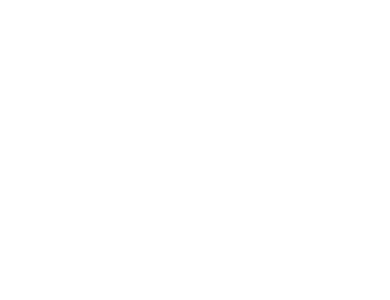
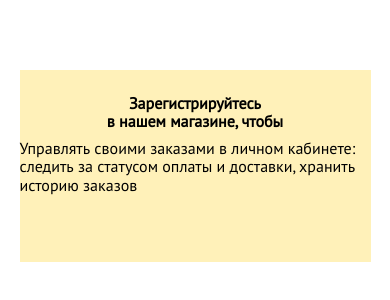
Before and after one commit to akim1995/transtarter, a Vue app in the folder transtarter-frontend/: page / in a window 390 px wide. Shown: the part 256-556 px from the top of the page. Built offline with nearby package versions, Linux system fonts and the light colour scheme.

Commit message:
start to create markup for registration component + added carousel

```diff
--- a/transtarter-frontend/package.json
+++ b/transtarter-frontend/package.json
@@ -10,8 +10,8 @@
     "test:e2e": "vue-cli-service test:e2e"
   },
   "dependencies": {
-    "normalize.css": "^8.0.1",
     "vue": "^2.5.21",
+    "vue-carousel": "^0.17.0",
     "vue-class-component": "^6.0.0",
     "vue-property-decorator": "^7.0.0",
     "vue-router": "^3.0.1",
--- a/transtarter-frontend/public/index.html
+++ b/transtarter-frontend/public/index.html
@@ -6,6 +6,7 @@
     <meta name="viewport" content="width=device-width,initial-scale=1.0">
     <link rel="icon" href="<%= BASE_URL %>favicon.ico">
     <title>transtarter-frontend</title>
+    <link href="https://fonts.googleapis.com/css?family=PT+Sans" rel="stylesheet">
   </head>
   <body>
     <noscript>
--- a/transtarter-frontend/src/App.vue
+++ b/transtarter-frontend/src/App.vue
@@ -3,3 +3,7 @@
     <router-view/>
   </div>
 </template>
+
+<style lang="scss">
+@import "./assets/scss/main.scss";
+</style>
--- a/transtarter-frontend/src/assets/scss/main.scss
+++ b/transtarter-frontend/src/assets/scss/main.scss
@@ -1,5 +1,19 @@
+// vendors
+@import "./normalize-css.scss";
+
+// modules
 @import "./variables.scss";
 
 body {
     background-color: $white;
+    margin: 0;
+    font-family: 'PT Sans', sans-serif;
 }
+
+.bold {
+    font-weight: bold;
+}
+
+.text-center {
+    text-align: center;
+}
--- /dev/null
+++ b/transtarter-frontend/src/assets/scss/normalize-css.scss
@@ -0,0 +1,349 @@
+/*! normalize.css v8.0.1 | MIT License | github.com/necolas/normalize.css */
+
+/* Document
+   ========================================================================== */
+
+/**
+ * 1. Correct the line height in all browsers.
+ * 2. Prevent adjustments of font size after orientation changes in iOS.
+ */
+
+ html {
+    line-height: 1.15; /* 1 */
+    -webkit-text-size-adjust: 100%; /* 2 */
+  }
+
+  /* Sections
+     ========================================================================== */
+
+  /**
+   * Remove the margin in all browsers.
+   */
+
+  body {
+    margin: 0;
+  }
+
+  /**
+   * Render the `main` element consistently in IE.
+   */
+
+  main {
+    display: block;
+  }
+
+  /**
+   * Correct the font size and margin on `h1` elements within `section` and
+   * `article` contexts in Chrome, Firefox, and Safari.
+   */
+
+  h1 {
+    font-size: 2em;
+    margin: 0.67em 0;
+  }
+
+  /* Grouping content
+     ========================================================================== */
+
+  /**
+   * 1. Add the correct box sizing in Firefox.
+   * 2. Show the overflow in Edge and IE.
+   */
+
+  hr {
+    box-sizing: content-box; /* 1 */
+    height: 0; /* 1 */
+    overflow: visible; /* 2 */
+  }
+
+  /**
+   * 1. Correct the inheritance and scaling of font size in all browsers.
+   * 2. Correct the odd `em` font sizing in all browsers.
+   */
+
+  pre {
+    font-family: monospace, monospace; /* 1 */
+    font-size: 1em; /* 2 */
+  }
+
+  /* Text-level semantics
+     ========================================================================== */
+
+  /**
+   * Remove the gray background on active links in IE 10.
+   */
+
+  a {
+    background-color: transparent;
+  }
+
+  /**
+   * 1. Remove the bottom border in Chrome 57-
+   * 2. Add the correct text decoration in Chrome, Edge, IE, Opera, and Safari.
+   */
+
+  abbr[title] {
+    border-bottom: none; /* 1 */
+    text-decoration: underline; /* 2 */
+    text-decoration: underline dotted; /* 2 */
+  }
+
+  /**
+   * Add the correct font weight in Chrome, Edge, and Safari.
+   */
+
+  b,
+  strong {
+    font-weight: bolder;
+  }
+
+  /**
+   * 1. Correct the inheritance and scaling of font size in all browsers.
+   * 2. Correct the odd `em` font sizing in all browsers.
+   */
+
+  code,
+  kbd,
+  samp {
+    font-family: monospace, monospace; /* 1 */
+    font-size: 1em; /* 2 */
+  }
+
+  /**
+   * Add the correct font size in all browsers.
+   */
+
+  small {
+    font-size: 80%;
+  }
+
+  /**
+   * Prevent `sub` and `sup` elements from affecting the line height in
+   * all browsers.
+   */
+
+  sub,
+  sup {
+    font-size: 75%;
+    line-height: 0;
+    position: relative;
+    vertical-align: baseline;
+  }
+
+  sub {
+    bottom: -0.25em;
+  }
+
+  sup {
+    top: -0.5em;
+  }
+
+  /* Embedded content
+     ========================================================================== */
+
+  /**
+   * Remove the border on images inside links in IE 10.
+   */
+
+  img {
+    border-style: none;
+  }
+
+  /* Forms
+     ========================================================================== */
+
+  /**
+   * 1. Change the font styles in all browsers.
+   * 2. Remove the margin in Firefox and Safari.
+   */
+
+  button,
+  input,
+  optgroup,
+  select,
+  textarea {
+    font-family: inherit; /* 1 */
+    font-size: 100%; /* 1 */
+    line-height: 1.15; /* 1 */
+    margin: 0; /* 2 */
+  }
+
+  /**
+   * Show the overflow in IE.
+   * 1. Show the overflow in Edge.
+   */
+
+  button,
+  input { /* 1 */
+    overflow: visible;
+  }
+
+  /**
+   * Remove the inheritance of text transform in Edge, Firefox, and IE.
+   * 1. Remove the inheritance of text transform in Firefox.
+   */
+
+  button,
+  select { /* 1 */
+    text-transform: none;
+  }
+
+  /**
+   * Correct the inability to style clickable types in iOS and Safari.
+   */
+
+  button,
+  [type="button"],
+  [type="reset"],
+  [type="submit"] {
+    -webkit-appearance: button;
+  }
+
+  /**
+   * Remove the inner border and padding in Firefox.
+   */
+
+  button::-moz-focus-inner,
+  [type="button"]::-moz-focus-inner,
+  [type="reset"]::-moz-focus-inner,
+  [type="submit"]::-moz-focus-inner {
+    border-style: none;
+    padding: 0;
+  }
+
+  /**
+   * Restore the focus styles unset by the previous rule.
+   */
+
+  button:-moz-focusring,
+  [type="button"]:-moz-focusring,
+  [type="reset"]:-moz-focusring,
+  [type="submit"]:-moz-focusring {
+    outline: 1px dotted ButtonText;
+  }
+
+  /**
+   * Correct the padding in Firefox.
+   */
+
+  fieldset {
+    padding: 0.35em 0.75em 0.625em;
+  }
+
+  /**
+   * 1. Correct the text wrapping in Edge and IE.
+   * 2. Correct the color inheritance from `fieldset` elements in IE.
+   * 3. Remove the padding so developers are not caught out when they zero out
+   *    `fieldset` elements in all browsers.
+   */
+
+  legend {
+    box-sizing: border-box; /* 1 */
+    color: inherit; /* 2 */
+    display: table; /* 1 */
+    max-width: 100%; /* 1 */
+    padding: 0; /* 3 */
+    white-space: normal; /* 1 */
+  }
+
+  /**
+   * Add the correct vertical alignment in Chrome, Firefox, and Opera.
+   */
+
+  progress {
+    vertical-align: baseline;
+  }
+
+  /**
+   * Remove the default vertical scrollbar in IE 10+.
+   */
+
+  textarea {
+    overflow: auto;
+  }
+
+  /**
+   * 1. Add the correct box sizing in IE 10.
+   * 2. Remove the padding in IE 10.
+   */
+
+  [type="checkbox"],
+  [type="radio"] {
+    box-sizing: border-box; /* 1 */
+    padding: 0; /* 2 */
+  }
+
+  /**
+   * Correct the cursor style of increment and decrement buttons in Chrome.
+   */
+
+  [type="number"]::-webkit-inner-spin-button,
+  [type="number"]::-webkit-outer-spin-button {
+    height: auto;
+  }
+
+  /**
+   * 1. Correct the odd appearance in Chrome and Safari.
+   * 2. Correct the outline style in Safari.
+   */
+
+  [type="search"] {
+    -webkit-appearance: textfield; /* 1 */
+    outline-offset: -2px; /* 2 */
+  }
+
+  /**
+   * Remove the inner padding in Chrome and Safari on macOS.
+   */
+
+  [type="search"]::-webkit-search-decoration {
+    -webkit-appearance: none;
+  }
+
+  /**
+   * 1. Correct the inability to style clickable types in iOS and Safari.
+   * 2. Change font properties to `inherit` in Safari.
+   */
+
+  ::-webkit-file-upload-button {
+    -webkit-appearance: button; /* 1 */
+    font: inherit; /* 2 */
+  }
+
+  /* Interactive
+     ========================================================================== */
+
+  /*
+   * Add the correct display in Edge, IE 10+, and Firefox.
+   */
+
+  details {
+    display: block;
+  }
+
+  /*
+   * Add the correct display in all browsers.
+   */
+
+  summary {
+    display: list-item;
+  }
+
+  /* Misc
+     ========================================================================== */
+
+  /**
+   * Add the correct display in IE 10+.
+   */
+
+  template {
+    display: none;
+  }
+
+  /**
+   * Add the correct display in IE 10.
+   */
+
+  [hidden] {
+    display: none;
+  }
--- a/transtarter-frontend/src/components/Registration.vue
+++ /dev/null
@@ -1,22 +0,0 @@
-<template>
-  <div>
-    <!-- desktop version -->
-
-    <!-- mobile version -->
-
-  </div>
-
-</template>
-
-<script lang="ts">
-import { Component, Prop, Vue } from 'vue-property-decorator'
-
-@Component
-export default class HelloWorld extends Vue {
-
-}
-</script>
-
-<!-- Add "scoped" attribute to limit CSS to this component only -->
-<style scoped lang="scss">
-</style>
--- /dev/null
+++ b/transtarter-frontend/src/components/registration/Registration.vue
@@ -0,0 +1,38 @@
+<template>
+  <div class="registration">
+    <!-- desktop version -->
+    <div class="desktop-version-block">
+      desktop-version
+    </div>
+    <!-- mobile version -->
+    <div class="mobile-version-block">
+
+      <div class="mobile-version-block-header">
+        <div class="reg-in-our-shop bold text-center">
+          Зарегистрируйтесь <br>
+          в нашем магазине, чтобы
+        </div>
+        <div class="rows-and-gear-icon"></div>
+        <div class="order-management">
+          Управлять своими заказами в личном кабинете: следить за статусом оплаты
+          и доставки, хранить историю заказов
+        </div>
+      </div>
+
+    </div>
+  </div>
+
+</template>
+
+<script lang="ts">
+import { Component, Prop, Vue } from 'vue-property-decorator'
+
+@Component
+export default class HelloWorld extends Vue {}
+</script>
+
+<!-- Add "scoped" attribute to limit CSS to this component only -->
+<style scoped lang="scss">
+@import "../../assets/scss/variables.scss";
+@import "styles.scss";
+</style>
--- /dev/null
+++ b/transtarter-frontend/src/components/registration/styles.scss
@@ -0,0 +1,29 @@
+.registration {
+    display: flex;
+    justify-content: center;
+    align-items: center;
+    width: 100vw;
+    height: 100vh;
+    .mobile-version-block {
+        display: none;
+    }
+    @media (max-width: 768px) {
+        .mobile-version-block {
+            display: block;
+            width: 90%;
+            &-header {
+                background-color: $light-yellow;
+                width: 100%;
+                height: 192px;
+                display: flex;
+                flex-flow: column;
+                .reg-in-our-shop{
+                    margin: 24px 0 8px 0;
+                }
+            }
+        }
+        .desktop-version-block {
+            display: none;
+        }
+    }
+}
--- a/transtarter-frontend/src/views/Home.vue
+++ b/transtarter-frontend/src/views/Home.vue
@@ -6,7 +6,7 @@
 
 <script lang="ts">
 import { Component, Vue } from 'vue-property-decorator'
-import Registration from '@/components/Registration.vue' // @ is an alias to /src
+import Registration from '@/components/registration/Registration.vue' // @ is an alias to /src
 
 @Component({
   components: {
@@ -16,3 +16,11 @@ import Registration from '@/components/Registration.vue' // @ is an alias to /sr
 export default class Home extends Vue {}
 
 </script>
+
+<style scoped lang="scss">
+
+.home {
+  width: 100vw;
+  height: 100vh;
+}
+</style>
```
Also changed, not shown: transtarter-frontend/src/assets/icons/svg/rows-and-gear.svg (added), 1 other file (tests, documents, lock files or other folders).
